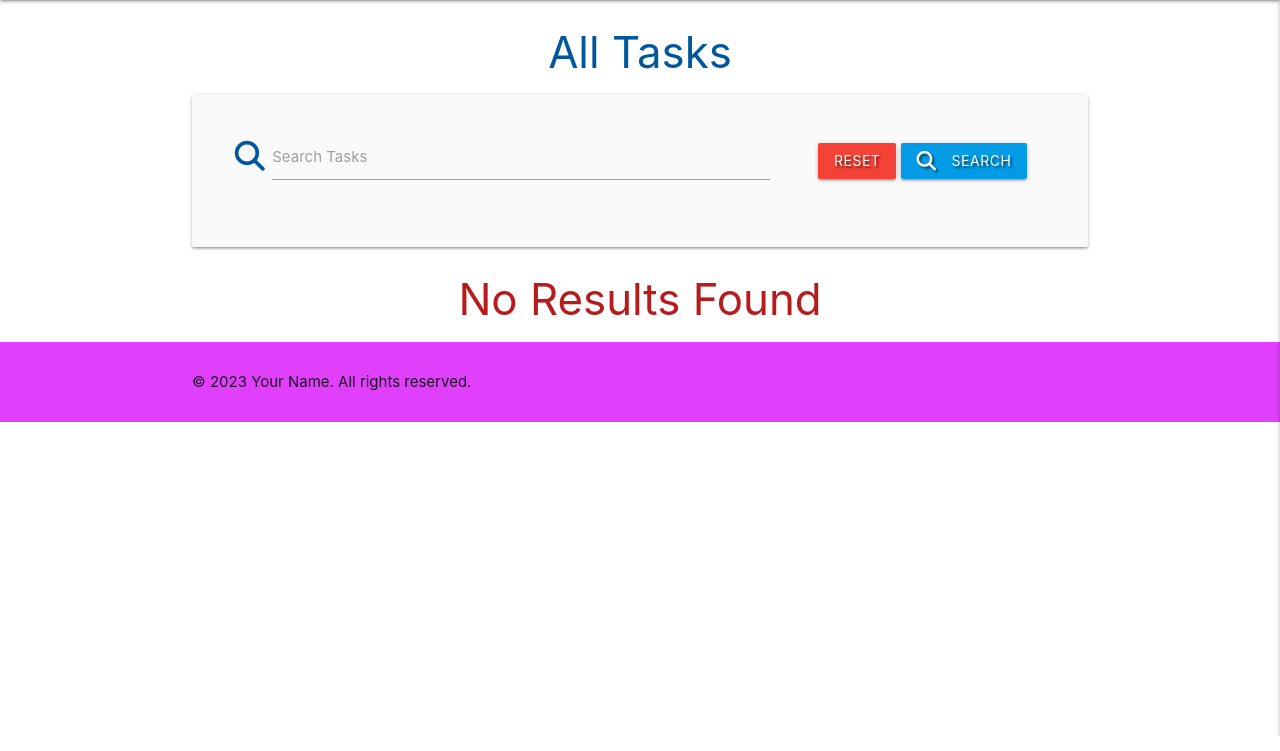
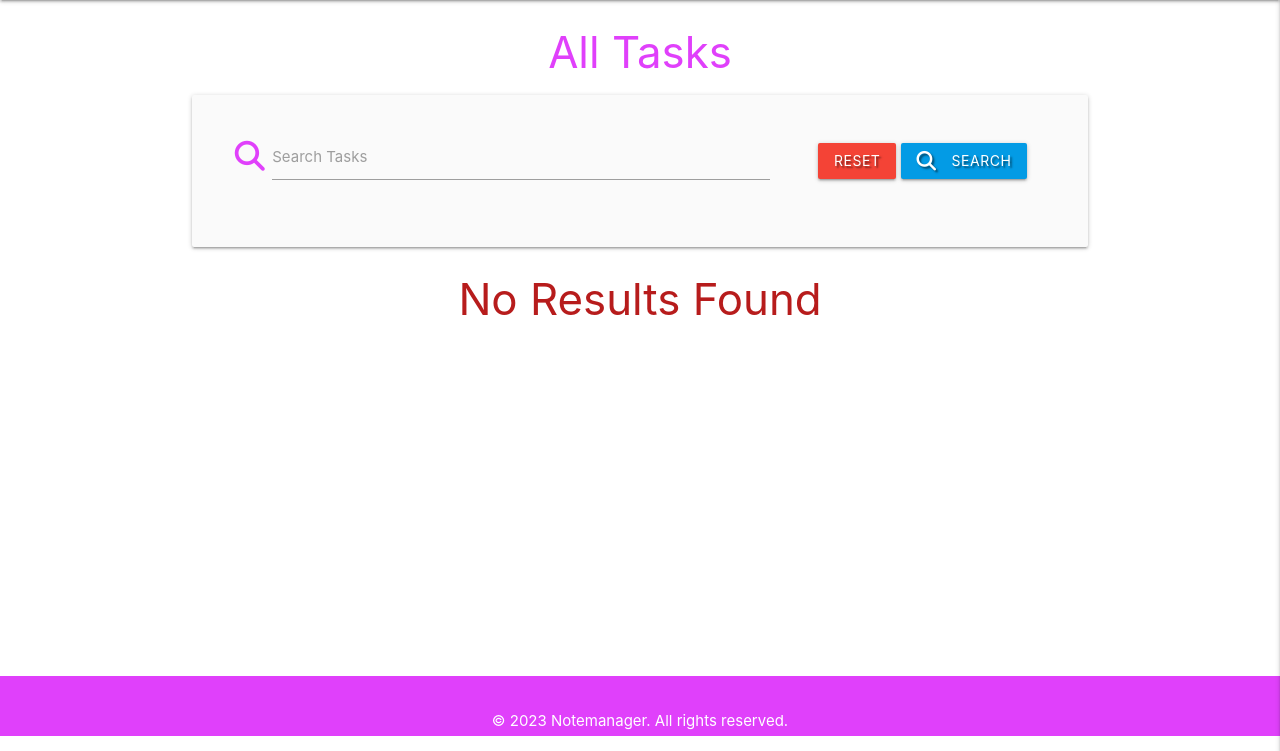
Before and after one commit to Laidybird/Notemanager, a Flask app: page / in a window 1280 px wide. Shown: the part 64-815 px from the top of the page. Run offline with Flask 2, Linux system fonts and the light colour scheme; data that the repository does not hold is empty; some libraries are stand-ins or nearby versions.

Commit message:
Changing the color of the colapsible and hr and style the footer

```diff
--- a/static/css/style.css
+++ b/static/css/style.css
@@ -13,8 +13,12 @@
     line-height: 42px;
 }
 footer {
-    display: flex;
-    justify-content: center;
-    align-items: center;
-    height: 80px;
-  }
+    position: absolute;
+    bottom: 0;
+    width: 100%;
+    height: 60px;
+    background-color: purple; /* change color to match the navbar */
+    color: white;
+    text-align: center;
+    line-height: 60px; /* set equal to height */
+ }
--- a/templates/base.html
+++ b/templates/base.html
@@ -73,7 +73,7 @@
     </main>
     <footer class="purple accent-2">
         <div class="container">
-            <p>&copy; 2023 Your Name. All rights reserved.</p>
+            <p>&copy; 2023 Notemanager. All rights reserved.</p>
         </div>
     </footer>
 
--- a/templates/edit_category.html
+++ b/templates/edit_category.html
@@ -8,7 +8,7 @@
             <!-- category name -->
             <div class="row">
                 <div class="input-field col s12">
-                    <i class="fas fa-folder-open prefix light-blue-text text-darken-4"></i>
+                    <i class="fas fa-folder-open prefix purple-text text-accent-2"></i>
                     <input id="category_name" name="category_name" minlength="3" maxlength="25"
                         type="text" value="{{ category.category_name }}" class="validate" required>
                     <label for="category_name">Category Name</label>
--- a/templates/profile.html
+++ b/templates/profile.html
@@ -6,7 +6,7 @@
     <div class="row">
         <div class="col s12 m8 offset-m2">
             <div class="card-panel">
-                <h3 class="center-align light-blue-text text-darken-4">
+                <h3 class="center-align purple-text text-accent-2">
                     {{ username }}'s Profile
                 </h3>
             </div>
@@ -17,7 +17,7 @@
         <div class="col s12">
             <p class="center-align">
                 New Here?
-                <a href="{{ url_for('register') }}" class="light-blue-text text-darken-4">Register Account</a>
+                <a href="{{ url_for('register') }}" class="purple-text text-accent-2">Register Account</a>
             </p>
         </div>
     </div>
--- a/templates/register.html
+++ b/templates/register.html
@@ -9,7 +9,7 @@
                 <!-- username -->
                 <div class="row">
 					<div class="input-field col s12">
-						<i class="fas fa-user-plus prefix light-blue-text text-darken-4"></i>
+						<i class="fas fa-user-plus prefix purple-text text-accent-2"></i>
 						<input id="username" name="username" type="text" minlength="5"
                             maxlength="15" pattern="^[a-zA-Z0-9]{5,15}$" class="validate" required>
 						<label for="username">Username</label>
@@ -18,7 +18,7 @@
                 <!-- passowrd -->
                 <div class="row">
                     <div class="input-field col s12">
-						<i class="fas fa-user-lock prefix light-blue-text text-darken-4"></i>
+						<i class="fas fa-user-lock prefix purple-text text-accent-2"></i>
                         <input id="password" name="password" type="password" minlength="5"
                             maxlength="15" pattern="^[a-zA-Z0-9]{5,15}$" class="validate" required>
                         <label for="password">Password</label>
@@ -38,7 +38,7 @@
         <div class="col s12">
             <p class="center-align">
                 Already Registered?
-                <a href="{{ url_for('login') }}" class="light-blue-text text-darken-4">Log In</a>
+                <a href="{{ url_for('login') }}" class="purple accent-2">Log In</a>
             </p>
         </div>
     </div>
--- a/templates/tasks.html
+++ b/templates/tasks.html
@@ -1,13 +1,13 @@
 {% extends "base.html" %}
 {% block content %}
 
-<h3 class="light-blue-text text-darken-4 center-align">All Tasks</h3>
+<h3 class="purple-text text-accent-2 center-align">All Tasks</h3>
 
 <div class="row card-panel grey lighten-5">
     <form action="{{ url_for('search')}}" method="post"  class="col s12">
         <div class="row valign-wrapper center-align">
             <div class="input-field col s12 m8">
-                <i class="fas fa-search prefix light-blue-text text-darken-4"></i>
+                <i class="fas fa-search prefix purple-text text-accent-2"></i>
                 <input type="text" name="query" id="query" minlength="3" class="validate" required>
                 <label for="query">Search Tasks</label>
             </div>
@@ -24,7 +24,7 @@
     <ul class="collapsible">
         {% for task in tasks %}
         <li>
-            <div class="collapsible-header white-text light-blue darken-4 text-shadow">
+            <div class="collapsible-header white-text purple accent-2 text-shadow">
                 <div class="col s3">
                     <i class="fas fa-caret-down"></i>
                     {% if session.user | lower == task.created_by | lower %}
```
Also changed, not shown: templates/edit_task.html (+4 -4 lines).
